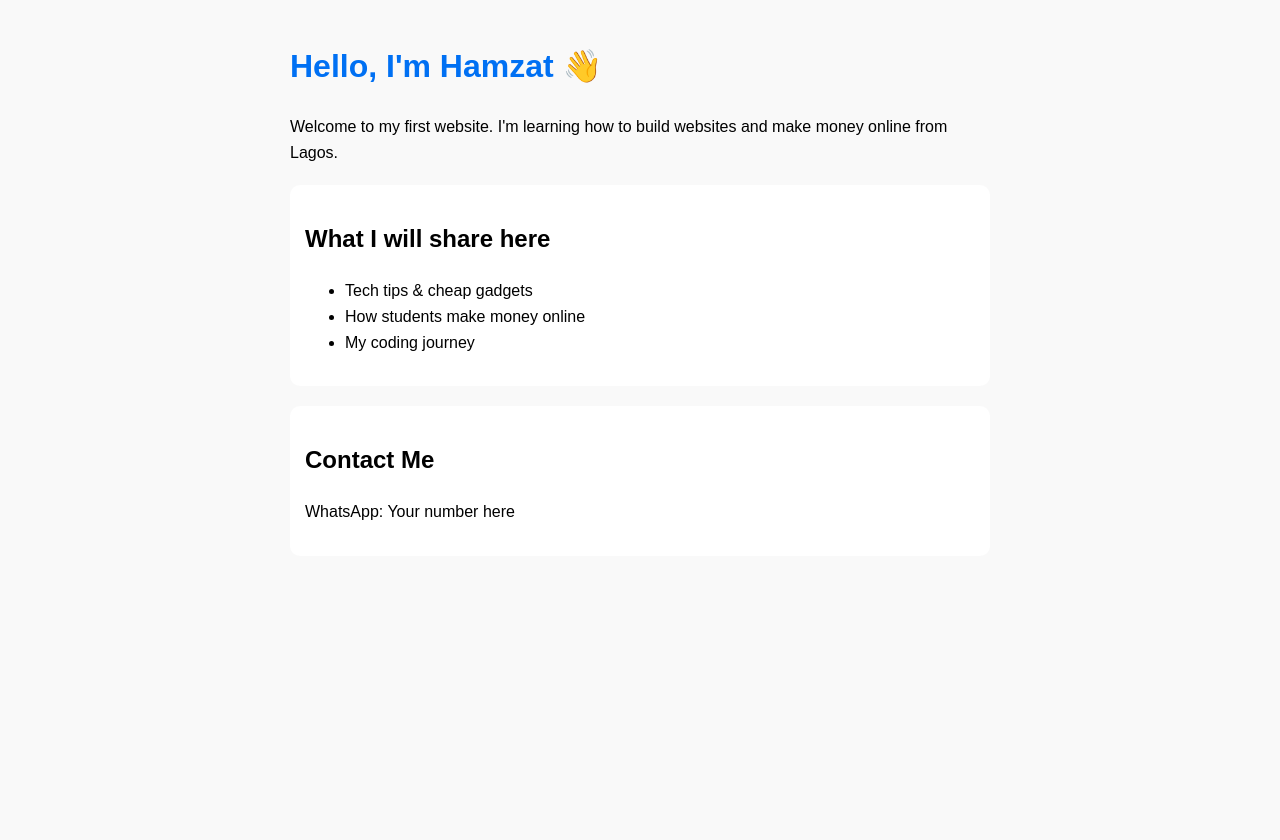
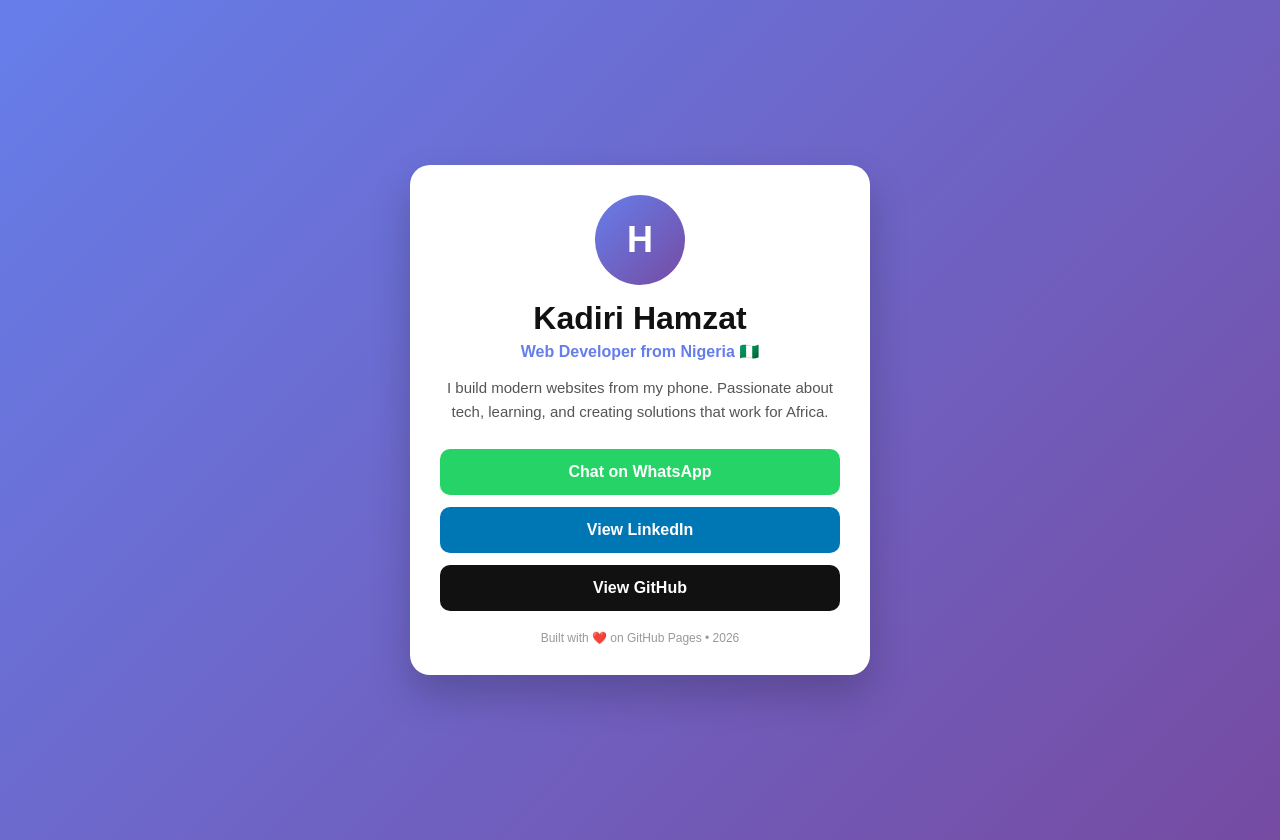
Before and after one commit to kadirihamzat14-oss/my-first-website, a plain HTML site: page index.html in a window 1280 px wide. Before the commit the page ends 800 px from the top, so only its background shows below. Drawn offline with Linux system fonts and the light colour scheme.

Commit message:
Update index.html

```diff
--- a/index.html
+++ b/index.html
@@ -1,44 +1,73 @@
 <!DOCTYPE html>
-<html>
+<html lang="en">
 <head>
-<title>My First Website - Hamzat</title>
-<meta name="viewport" content="width=device-width, initial-scale=1">
+<meta charset="UTF-8">
+<meta name="viewport" content="width=device-width, initial-scale=1.0">
+<title>Hamzat - Web Developer</title>
 <style>
   body {
+    margin:0;
     font-family: sans-serif;
+    background: linear-gradient(135deg, #667eea, #764ba2);
+    min-height: 100vh;
+    display: flex;
+    align-items: center;
+    justify-content: center;
     padding: 20px;
-  line-height: 1.6;
-  max-width: 700px;
-  margin: auto;
-  background: #f9f9f9;
   }
-h1 { color: #0070f3; }
   .card {
     background: white;
-  padding: 15px;
+    max-width: 400px;
+    width: 100%;
+    border-radius: 20px;
+    padding: 30px;
+    text-align: center;
+    box-shadow: 0 20px 40px rgba(0,0,0,0.2);
+  }
+  .avatar {
+    width: 90px;
+    height: 90px;
+    background: linear-gradient(135deg, #667eea, #764ba2);
+    border-radius: 50%;
+    margin: 0 auto 15px;
+    display: flex;
+    align-items: center;
+    justify-content: center;
+    color: white;
+    font-size: 36px;
+    font-weight: bold;
+  }
+  h1 { margin: 10px 0 5px; color: #111; }
+  .tag { color: #667eea; font-weight: bold; margin-bottom: 15px; }
+  p { color: #555; line-height: 1.6; font-size: 15px; }
+  .btns { margin-top: 25px; display: flex; flex-direction: column; gap: 12px; }
+  .btn {
+    padding: 14px;
     border-radius: 10px;
-  margin-top: 20px;
+    text-decoration: none;
+    font-weight: bold;
+    color: white;
   }
+  .btn-whatsapp { background: #25D366; }
+  .btn-linkedin { background: #0077b5; }
+  .btn-github { background: #111; }
+  .footer { margin-top: 20px; font-size: 12px; color: #999; }
 </style>
 </head>
 <body>
-
-<h1>Hello, I'm Hamzat 👋</h1>
-<p>Welcome to my first website. I'm learning how to build websites and make money online from Lagos.</p>
-
   <div class="card">
-<h2>What I will share here</h2>
-<ul>
-<li>Tech tips & cheap gadgets</li>
-<li>How students make money online</li>
-<li>My coding journey</li>
-</ul>
+    <div class="avatar">H</div>
+    <h1>Kadiri Hamzat</h1>
+    <div class="tag">Web Developer from Nigeria 🇳🇬</div>
+    <p>
+      I build modern websites from my phone. Passionate about tech, learning, and creating solutions that work for Africa.
+    </p>
+    <div class="btns">
+      <a class="btn btn-whatsapp" href="https://wa.me/2340000000000">Chat on WhatsApp</a>
+      <a class="btn btn-linkedin" href="https://linkedin.com">View LinkedIn</a>
+      <a class="btn btn-github" href="https://github.com/kadirihamzat14-oss">View GitHub</a>
     </div>
-
-<div class="card">
-<h2>Contact Me</h2>
-<p>WhatsApp: Your number here</p>
+    <div class="footer">Built with ❤️ on GitHub Pages • 2026</div>
   </div>
-
 </body>
 </html>
```
Lines whose indentation alone changed are shown as unchanged.
